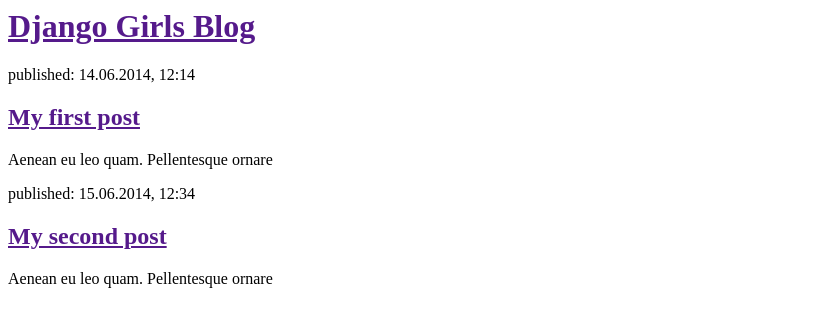
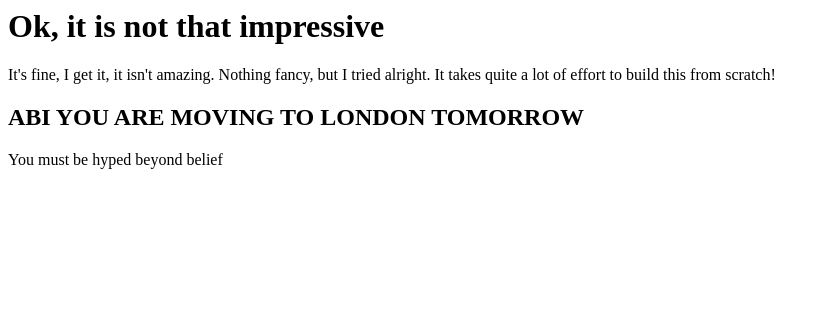
Before and after one commit to elbuckez/my-first-blog, a Django app: template blog/templates/blog/post_list.html in a window 1280 px wide. Shown: the top 327 px of the page, without its empty margins (0-829 px from the left). Run offline with Django 3.2, Linux system fonts and the light colour scheme; the template is opened without the code that fills it, so the values that code supplies are empty.

Commit message:
Change to HTML to demo to Abi

```diff
--- a/blog/templates/blog/post_list.html
+++ b/blog/templates/blog/post_list.html
@@ -1,22 +1,16 @@
 <html>
 	<head>
-		<title>Django Girls blog</title>
+		<title>WOAH ABI I MADE A WEB-PAGE</title>
 	</head>
 	<body>
 		<div>
-			<h1><a href="">Django Girls Blog</a></h1>
+			<h1>Ok, it is not that impressive</a></h1>
+			<p>It's fine, I get it, it isn't amazing. Nothing fancy, but I tried alright. It takes quite a lot of effort to build this from scratch!
 		</div>
 
 		<div>
-			<p>published: 14.06.2014, 12:14</p>
-			<h2><a href="">My first post</a></h2>
-			<p>Aenean eu leo quam. Pellentesque ornare</p>
-		</div>
-
-		<div>
-			<p>published: 15.06.2014, 12:34</p>
-			<h2><a href="">My second post</a></h2>
-			<p>Aenean eu leo quam. Pellentesque ornare</p>
+			<h2>ABI YOU ARE MOVING TO LONDON TOMORROW</h2>
+			<p>You must be hyped beyond belief</p>
 		</div>
 	</body>
 </html>
```
